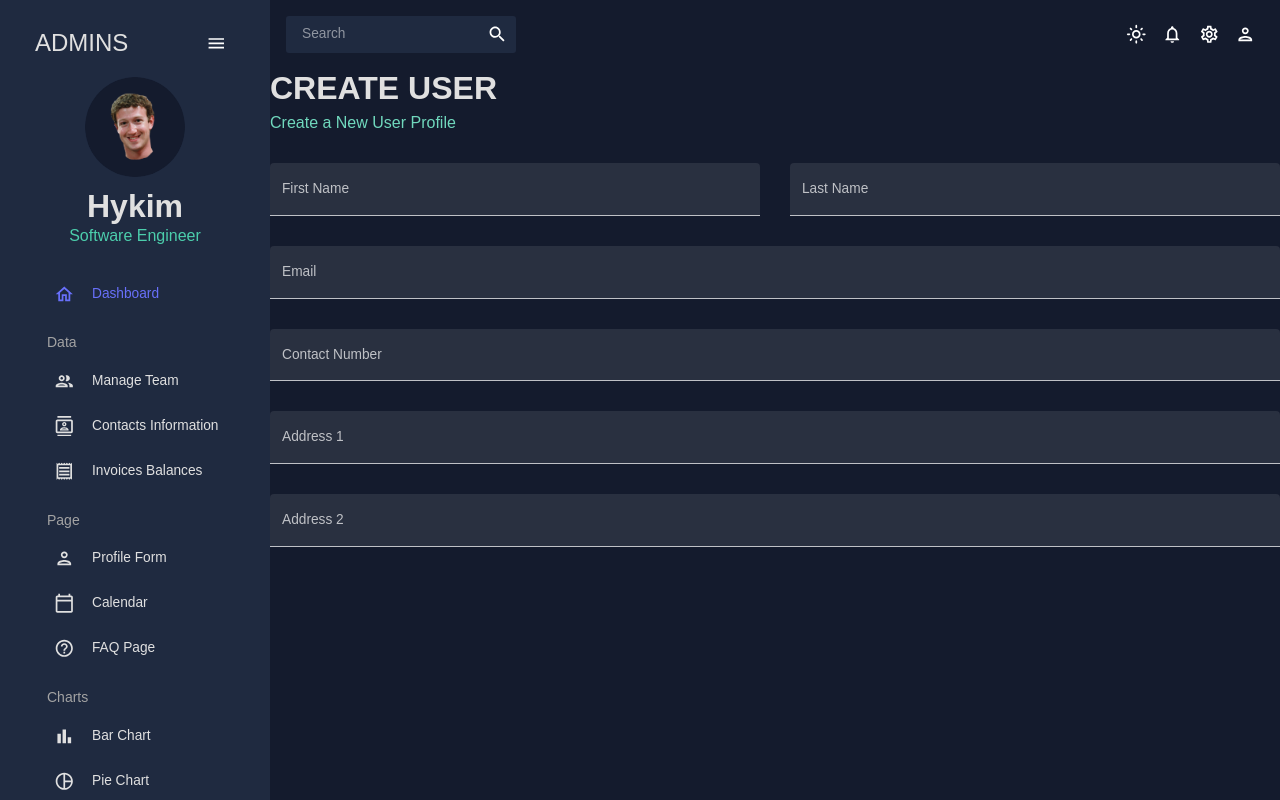
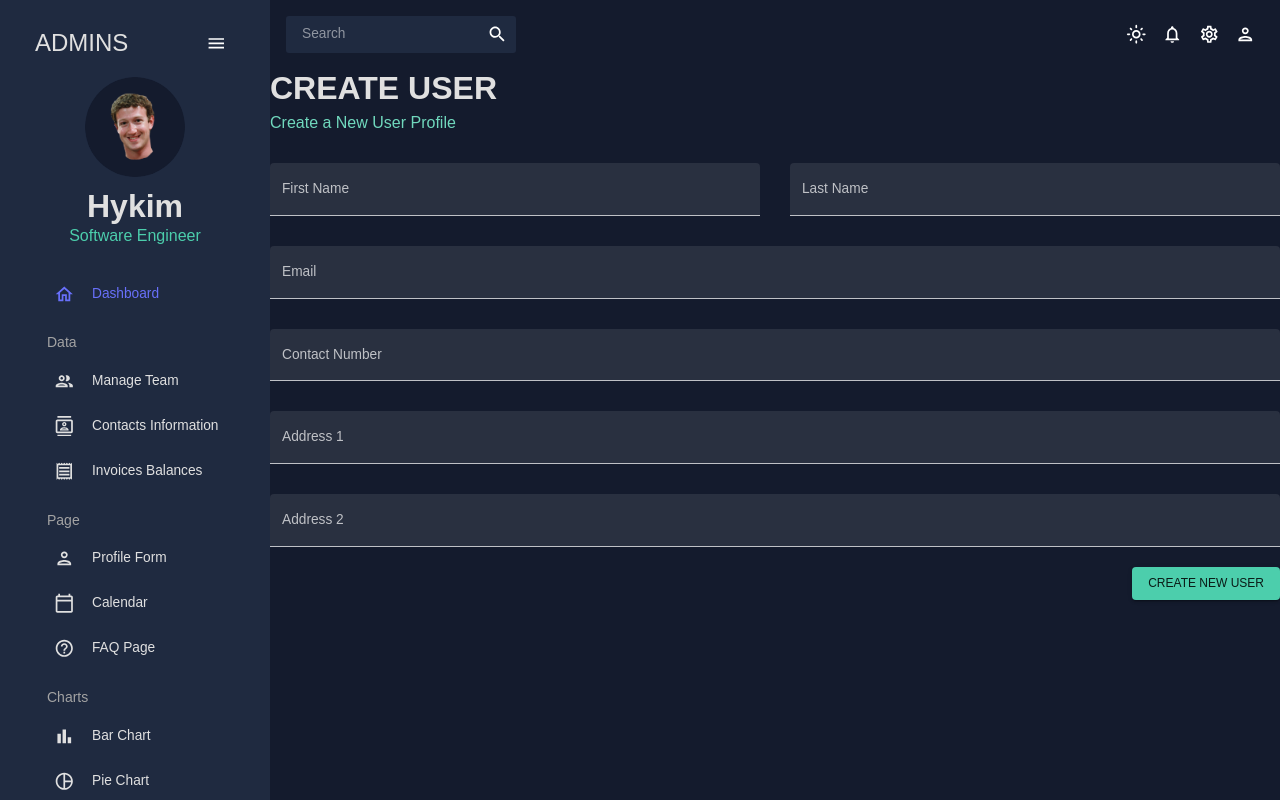
Before and after one commit to Kimmyyoung/AdminDashboard, a React (Create React App) app: page /form in a window 1280 px wide. Built offline with nearby package versions, Linux system fonts and the light colour scheme.

Commit message:
✨ feat: add form

```diff
--- a/src/scenes/form/index.jsx
+++ b/src/scenes/form/index.jsx
@@ -20,7 +20,7 @@
 
 const userSchema = yup.object().shape({
   firstName : yup.string().required("required"),
-  lastNAme: yup.string().required("required"),
+  lastName: yup.string().required("required"),
   email: yup.string().email("invalid email").required("required"),
   contact: yup.string().matches(phoneRegExp, "Phone number is not valid").required("required"),
   address1: yup.string().required("required"),
@@ -124,7 +124,10 @@
                 helperText={touched.address2 && errors.address2}
                 sx={{ gridColumn: "span 4" }}
               />
+              </Box>
 
+              <Box display="flex" justifyContent="end" mt="20px" >
+                <Button type="submit" color="secondary" variant="contained">Create New User</Button>
               </Box>
             </form>
           )}
```
